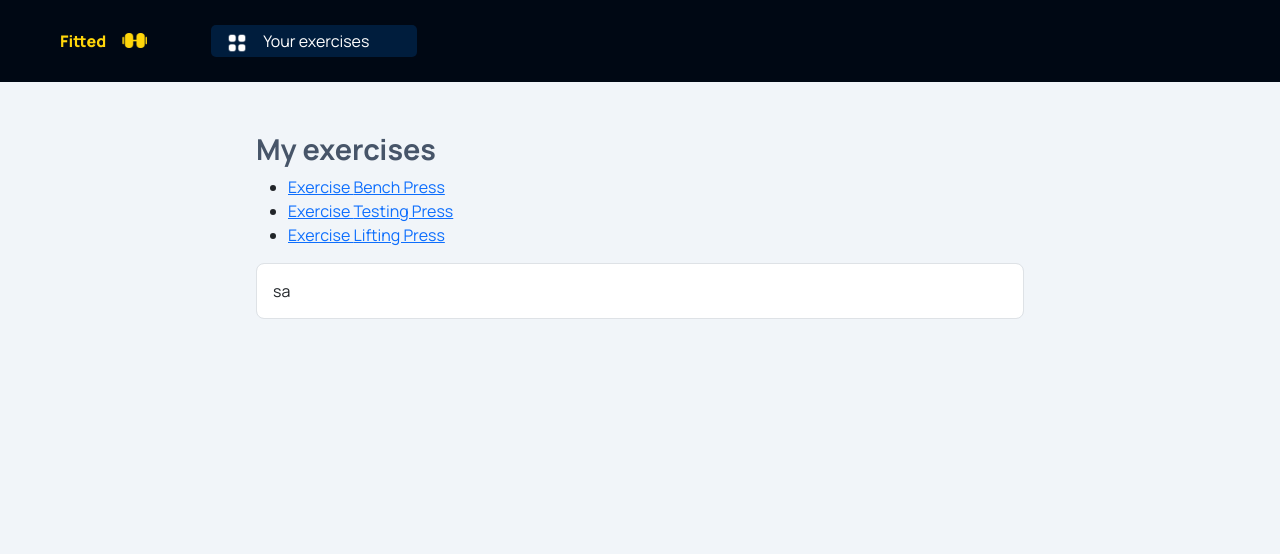
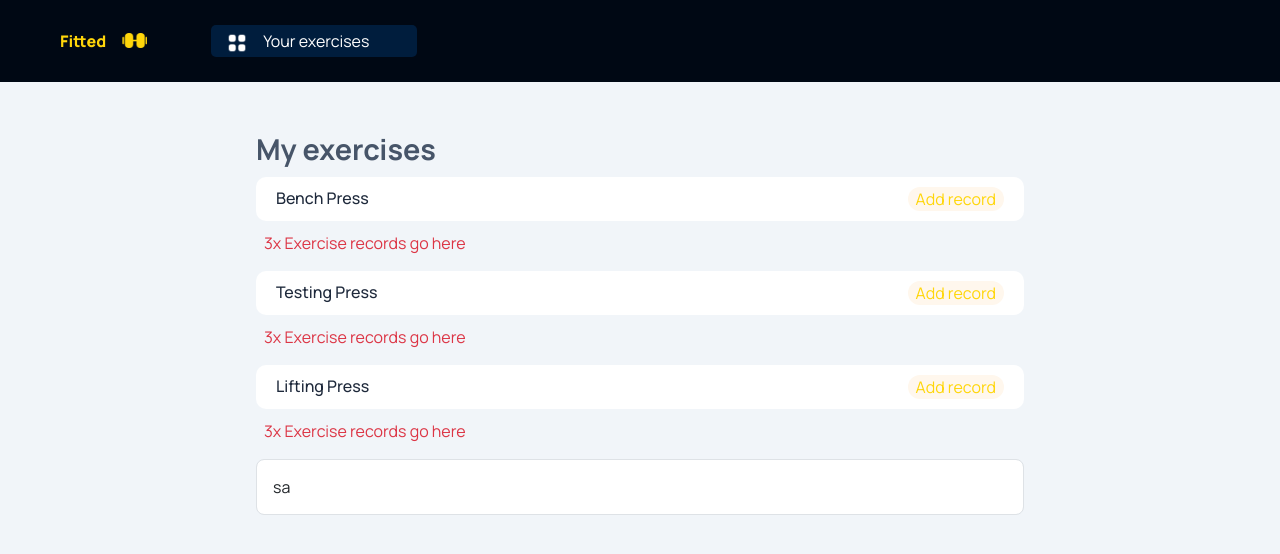
Before and after one commit to Danielius4/Binted_fe, a React (Create React App) app: page / in a window 1280 px wide. Shown: the top 554 px of the page. Built offline with nearby package versions, Linux system fonts and the light colour scheme.

Commit message:
added an exercise component, created a list in home page, minor css adjustments

```diff
--- a/src/components/Button.tsx
+++ b/src/components/Button.tsx
@@ -7,12 +7,14 @@ interface Props {
   textColor?: string;
   width?: number;
   size?: "small" | "big";
+  className?: string;
 }
 
 export default function Button(props: Props) {
+  let className = props.className ? (props.className + " binted-button") : "binted-button";
   return (
     <button
-      className="binted-button"
+      className={className}
       type="submit"
       style={{
         width: props.width,
--- a/src/components/Comp-styles.css
+++ b/src/components/Comp-styles.css
@@ -6,7 +6,13 @@
 	border-radius: 10px;
 	margin: 10px 0;
 	color: #fff;
+	transition: all 0.3s;
 }
+
+.goal-box:hover{
+	opacity: 0.85;
+}
+
 
 .goal-box h2 {
 	font-size: 1.4rem;
@@ -57,6 +63,7 @@ li.nav-item a {
 	font-weight: 700;
 	font-size: 1.8rem;
 }
+
 /* BUTTON COMPONENT */
 
 .binted-button {
@@ -73,3 +80,38 @@ li.nav-item a {
 .binted-button:hover {
 	background-color: #fff7a0;
 }
+
+/* EXERCISE LISTING */
+
+.exercise-list ul {
+	list-style-type: none;
+}
+
+.exercise-listing-box {
+	background-color: #fff;
+	border-radius: 10px;
+	margin: 10px 0;
+	transition: all 0.3s;
+}
+
+.exercise-listing-box:hover {
+	background-color: #ffffffc9;
+	transform: translate(0, -2px);
+	box-shadow: #00000025 0px 2px 10px;
+}
+
+.exercise-listing-box h2 {
+	font-size: 1rem;
+	font-weight: 500;
+	color: #1e293b;
+}
+
+.exercise-listing-box a {
+	text-decoration: none;
+	flex-grow: 100;
+	padding: 10px 10px 10px 20px;
+}
+
+.exercise-listing-box button {
+	margin: 10px 20px 10px 0;
+}
--- a/src/components/ExerciseList.tsx
+++ b/src/components/ExerciseList.tsx
@@ -1,8 +1,8 @@
-import { Link } from "react-router-dom";
+import ExerciseListing from "./ExerciseListing";
 
 
 interface Exercise {
-    id: number;
+    id: string;
     name: string;
 }
 
@@ -12,11 +12,13 @@ interface ExerciseListProps {
 
 function ExerciseList(props: ExerciseListProps) {
     return (
-        <div>
+        <div className="exercise-list">
             <h1>My exercises</h1>
-            <ul>
+            <ul className="ps-0">
                 {props.exercises.map((exercise) => (
-                    <li key={exercise.id}><Link to={`/exercise/${exercise.id}`}>Exercise {exercise.name}</Link></li>
+                    <li key={exercise.id}>
+                    <ExerciseListing id={exercise.id} name={exercise.name}/>
+                    </li>
                 ))}
             </ul>
 
--- /dev/null
+++ b/src/components/ExerciseListing.tsx
@@ -0,0 +1,25 @@
+import { Link } from "react-router-dom";
+import Button from "./Button";
+
+interface ExerciseListProps {
+    id: string;
+    name: string;
+}
+
+let createRecord = (id: string) => {
+    console.log(`clicked ${id}`);
+}
+
+function ExerciseListing(props: ExerciseListProps) {
+    return (
+        <>
+            <div className="exercise-listing-box d-flex justify-content-between">
+                <Link className="link-underline-opacity-0 align-content-center" to={`/exercise/${props.id}`}><h2 className="mb-0">{props.name}</h2></Link>
+                <Button className="" text="Add record" backgroundColor="#FFF7ED" textColor="#FFD60A" onClick={() => createRecord(props.id)} />
+            </div>
+            <p className="text-danger ms-2">3x Exercise records go here</p>
+        </>
+    );
+}
+
+export default ExerciseListing;
--- a/src/pages/ExercisePage.tsx
+++ b/src/pages/ExercisePage.tsx
@@ -14,7 +14,7 @@ function ExercisePage() {
         goal: 'Get a one rep max of 60kg',
         records: [
             {
-                id:1,
+                id:"12edd3",
                 date: '2021-09-01',
                 weight: 50,
                 reps: 5,
@@ -22,7 +22,7 @@ function ExercisePage() {
                 comment: 'This was a good workout'
             },
             {
-                id:2,
+                id: "12edwad3",
                 date: '2021-09-03',
                 weight: 55,
                 reps: 5,
@@ -30,7 +30,7 @@ function ExercisePage() {
                 comment: 'I was able to get a max of 50kg today!'
             },
             {
-                id:3,
+                id: "12awdawd3",
                 date: '2021-09-05',
                 weight: 60,
                 reps: 5,
--- a/src/pages/HomePage.tsx
+++ b/src/pages/HomePage.tsx
@@ -11,14 +11,14 @@ function HomePage() {
   //fetch exercises from backend
   const exercises = [
     {
-    id: 1,
+    id: "32j89",
     name: 'Bench Press'
     },
     {
-      id: 2,
+      id: "d3j9",
       name: 'Testing Press'
     }, {
-      id: 3,
+      id: "d9293",
       name: 'Lifting Press'
     },
 ]
```
